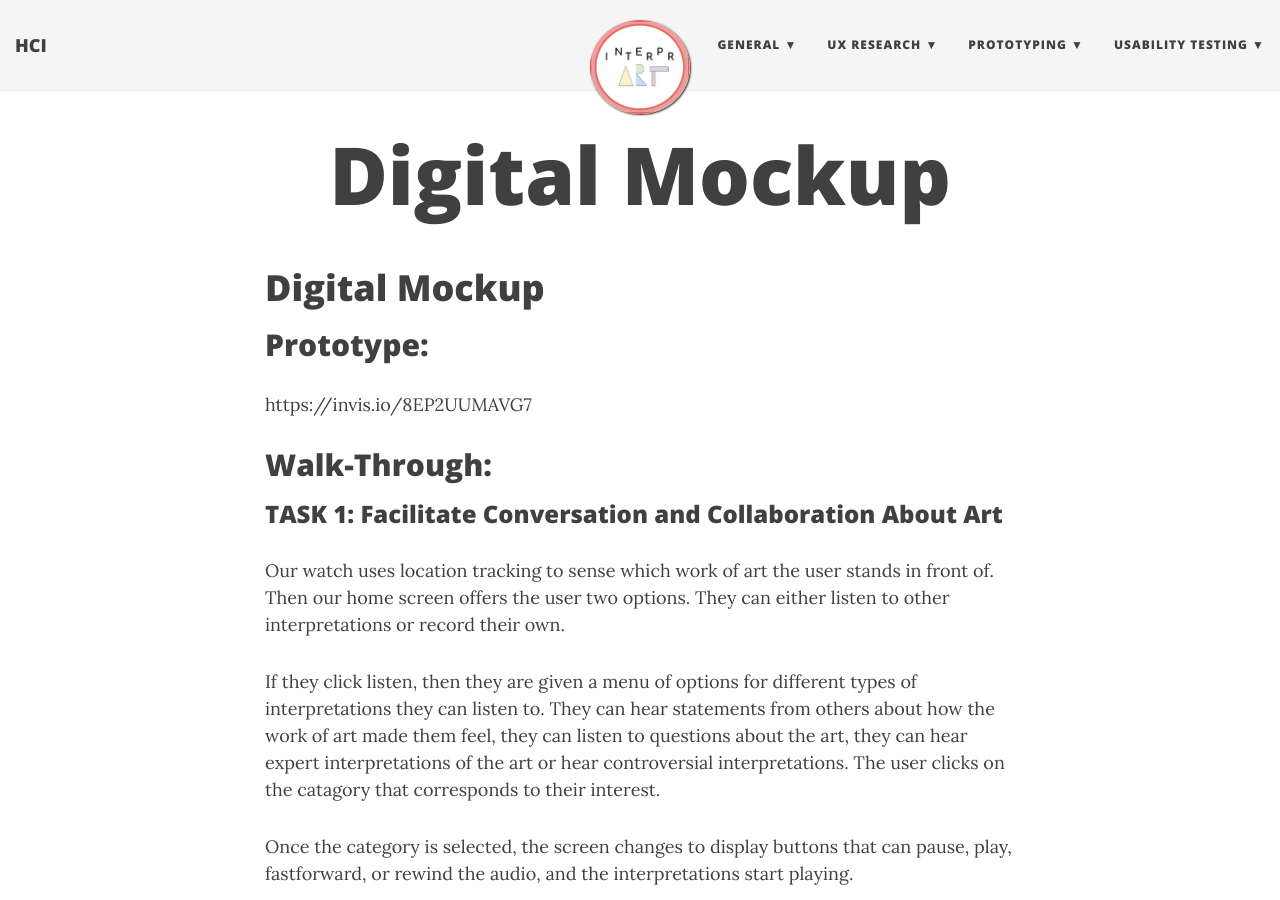
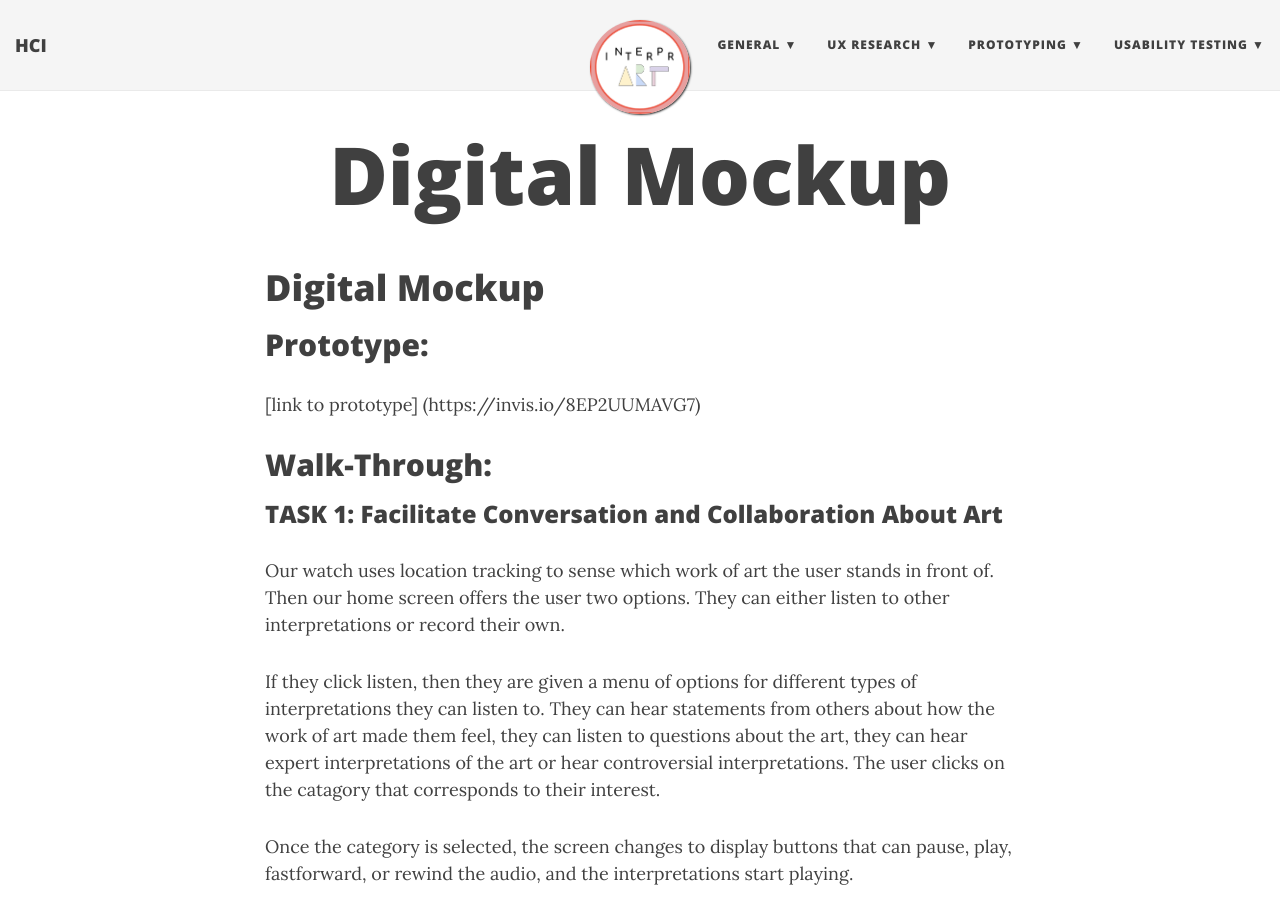
Before and after one commit to mc-mejia/HCIGroupProject, a Jekyll site: the page built from digitalmockup.md, in a window 1280 px wide and 900 px high. Built offline with Jekyll 4.4.1, drawn with Linux system fonts in a browser that asks for light colours; nearby versions of some CDN libraries; our own code applies the rules of GitHub Pages for plain Markdown files.

Commit message:
Update digitalmockup.md

```diff
--- a/digitalmockup.md
+++ b/digitalmockup.md
@@ -2,7 +2,7 @@
 
 ## Prototype:
 
-https://invis.io/8EP2UUMAVG7
+[link to prototype] (https://invis.io/8EP2UUMAVG7)
 
 
 ## Walk-Through:
```
